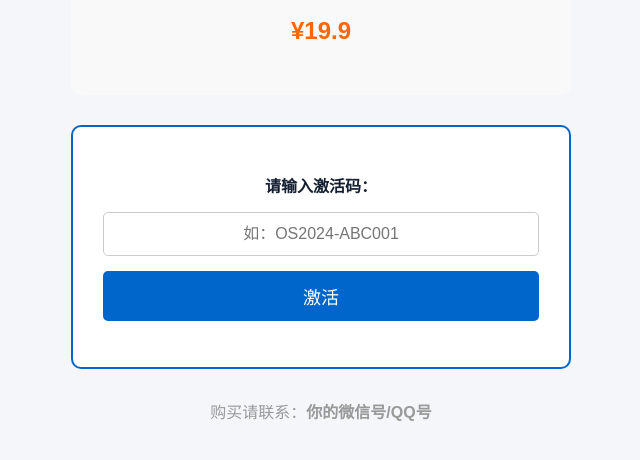
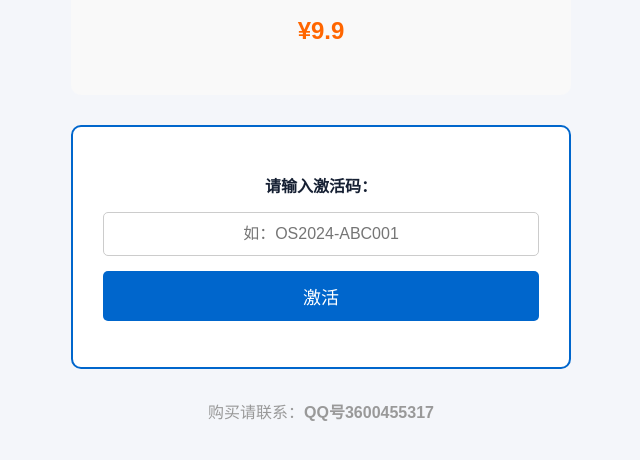
Before and after one commit to yijie9620-ops/os-practice-app, a plain HTML site: page index.html in a window 1280 px wide. Shown: the part 440-900 px from the top of the page, 319-959 px from the left. Drawn offline with Linux system fonts and the light colour scheme.

Commit message:
Update index.html

```diff
--- a/index.html
+++ b/index.html
@@ -337,7 +337,7 @@ if (!savedCode || !(savedCode in VALID_CODES)) {
                     <li>随机练习模式</li>
                     <li>永久有效</li>
                 </ul>
-                <p style="font-size:24px; font-weight:bold; color:#ff6600; margin:20px 0;">¥19.9</p>
+                <p style="font-size:24px; font-weight:bold; color:#ff6600; margin:20px 0;">¥9.9</p>
             </div>
 
             <div style="background:#fff; padding:30px; border-radius:10px; border:2px solid #0066cc;">
@@ -352,7 +352,7 @@ if (!savedCode || !(savedCode in VALID_CODES)) {
             </div>
 
             <p style="margin-top:30px; color:#999;">
-                购买请联系：<strong>你的微信号/QQ号</strong>
+                购买请联系：<strong>QQ号3600455317</strong>
             </p>
         </div>
     `;
```
